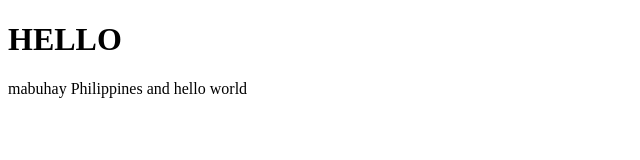
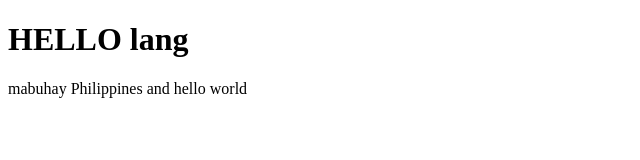
Before and after one commit to c866/kokey, a plain HTML site: page index.html in a window 1280 px wide. Shown: the whole page, without its empty margins (0-640 px from the left). Drawn offline with Linux system fonts and the light colour scheme.

Commit message:
Update index.html

```diff
--- a/index.html
+++ b/index.html
@@ -7,7 +7,7 @@
 </head>
 <body>
     <header>
-        <h1>HELLO </h1>
+        <h1>HELLO lang</h1>
         <p>mabuhay Philippines and hello world</p>
     </header>
 </body>
```
